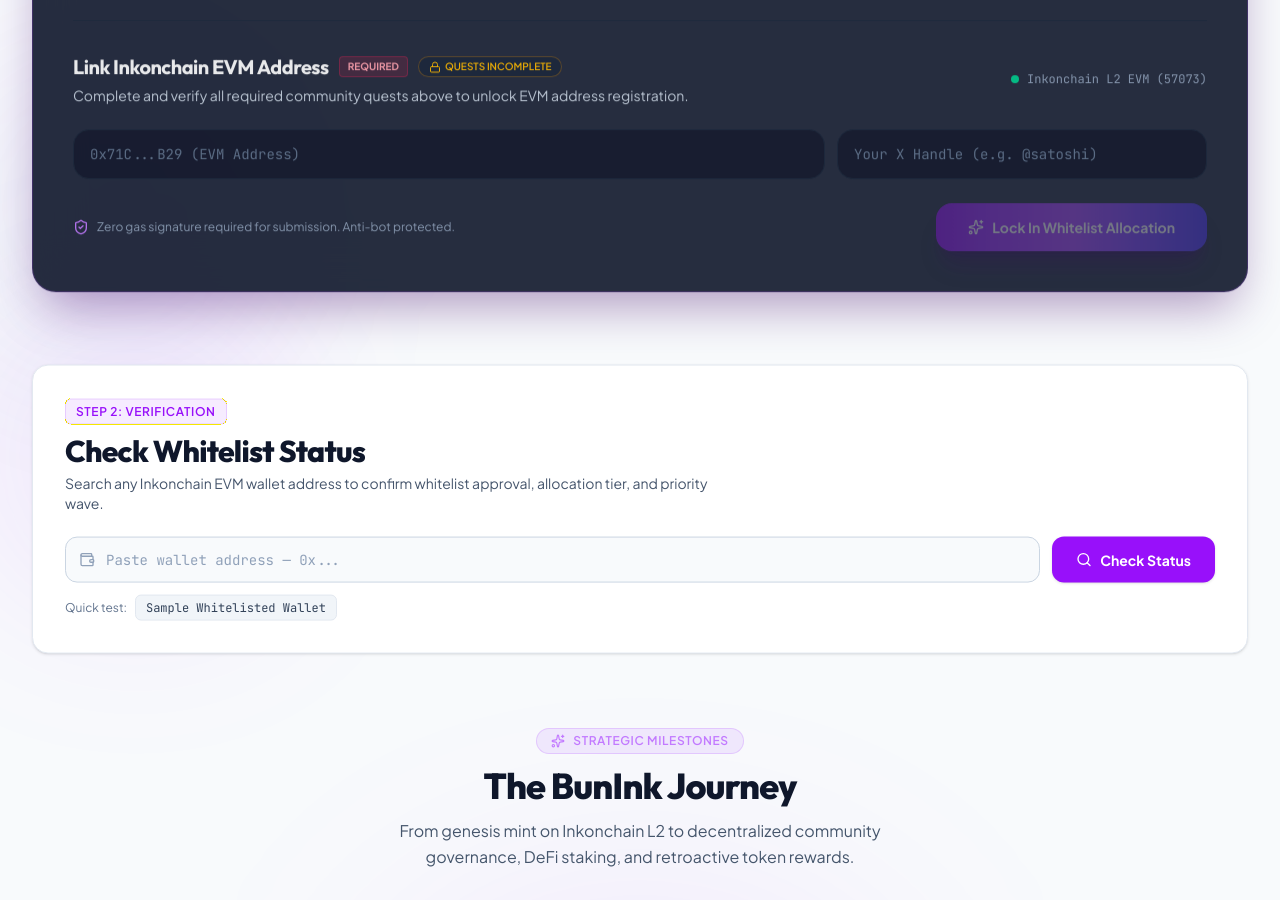
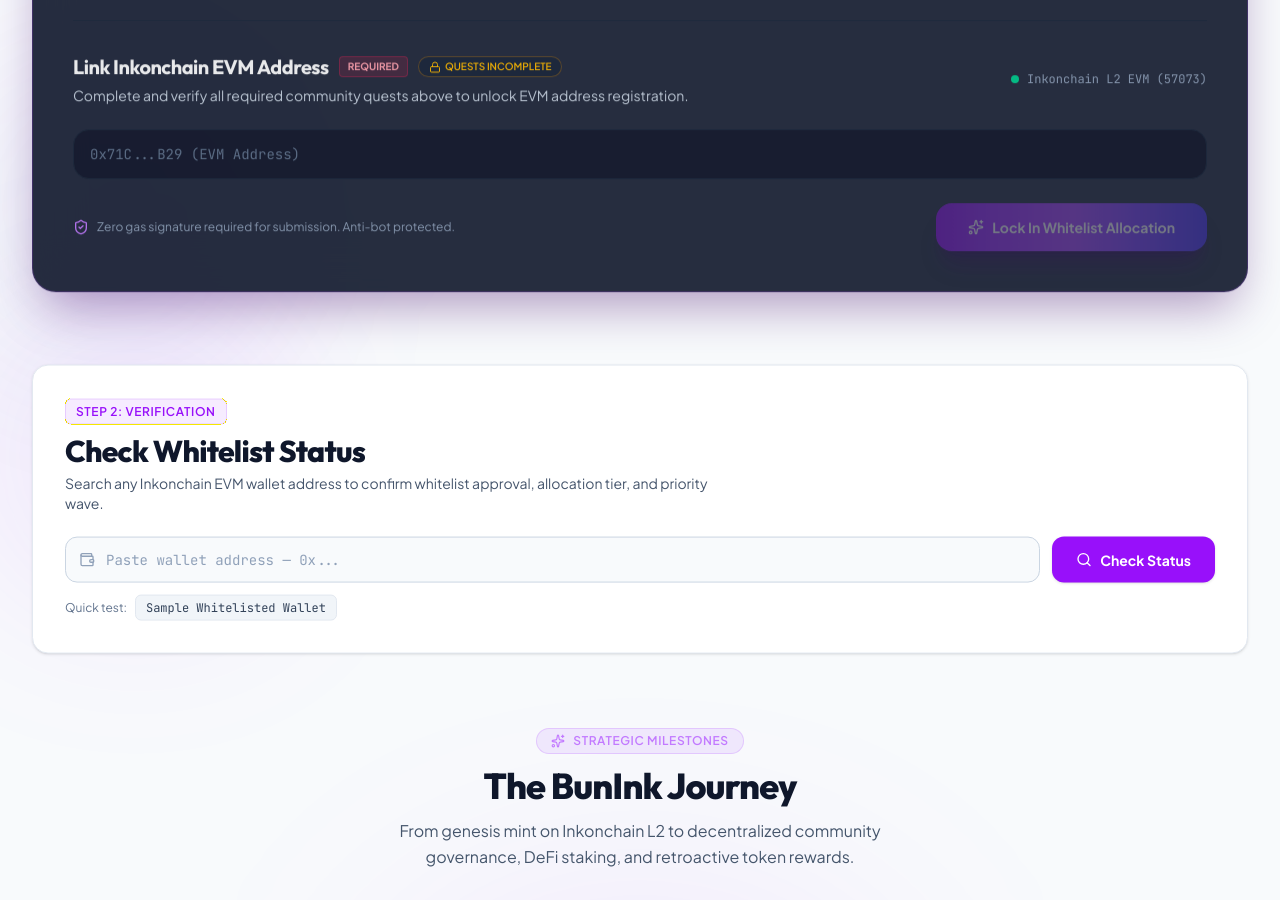
Before and after one commit to Nerdyfk/Hoppies, a React (Vite) app: page / in a window 1280 px wide. Shown: the part 1720-2620 px from the top of the page. Built offline with nearby package versions, Linux system fonts and the light colour scheme; no server answers.

Commit message:
Remove X handle submission box, streamline EVM address input

```diff
--- a/src/components/TasksSection.tsx
+++ b/src/components/TasksSection.tsx
@@ -39,7 +39,6 @@ export const TasksSection: React.FC<TasksSectionProps> = ({
   showToast,
 }) => {
   const [walletInput, setWalletInput] = useState('');
-  const [xHandleInput, setXHandleInput] = useState('');
   const [activeProofTaskId, setActiveProofTaskId] = useState<string | null>(null);
   const [proofInput, setProofInput] = useState('');
   const [isSubmitting, setIsSubmitting] = useState(false);
@@ -97,10 +96,9 @@ export const TasksSection: React.FC<TasksSectionProps> = ({
 
     setIsSubmitting(true);
     try {
-      const success = await onSubmitApplication(trimmed, xHandleInput.trim() || undefined);
+      const success = await onSubmitApplication(trimmed);
       if (success) {
         setWalletInput('');
-        setXHandleInput('');
       }
     } finally {
       setIsSubmitting(false);
@@ -618,10 +616,6 @@ export const TasksSection: React.FC<TasksSectionProps> = ({
 
               {/* Form Input Deck */}
               <form onSubmit={handleSubmit} className="space-y-4">
-                <div className="grid grid-cols-1 lg:grid-cols-12 gap-3">
-
-                  {/* EVM Address Input */}
-                  <div className="lg:col-span-8 relative">
                 <div className="relative">
                   <input
                     type="text"
@@ -632,7 +626,7 @@ export const TasksSection: React.FC<TasksSectionProps> = ({
                       setWalletError('');
                     }}
                     disabled={!isAllRequiredDone || isSubmitting}
-                        className={`w-full px-4 py-3.5 rounded-2xl text-sm font-mono transition-all duration-200 bg-slate-950/90 border ${
+                    className={`w-full px-4 py-3.5 pr-28 rounded-2xl text-sm font-mono transition-all duration-200 bg-slate-950/90 border ${
                       walletError
                         ? 'border-rose-500 focus:border-rose-500 text-rose-400'
                         : isWalletValid
@@ -658,21 +652,6 @@ export const TasksSection: React.FC<TasksSectionProps> = ({
                       <Check className="w-4 h-4" /> Valid EVM
                     </span>
                   )}
-                    </div>
-                  </div>
-
-                  {/* Optional X / Discord Handle Input */}
-                  <div className="lg:col-span-4">
-                    <input
-                      type="text"
-                      placeholder="Your X Handle (e.g. @satoshi)"
-                      value={xHandleInput}
-                      onChange={(e) => setXHandleInput(e.target.value)}
-                      disabled={!isAllRequiredDone || isSubmitting}
-                      className="w-full px-4 py-3.5 rounded-2xl text-sm font-mono transition-all duration-200 bg-slate-950/90 border border-slate-700 text-white placeholder-slate-500 focus:outline-none focus:border-purple-500 disabled:bg-slate-950/40 disabled:border-slate-800 disabled:cursor-not-allowed"
-                    />
-                  </div>
-
                 </div>
 
                 {walletError && (
```
Lines whose indentation alone changed are shown as unchanged.
